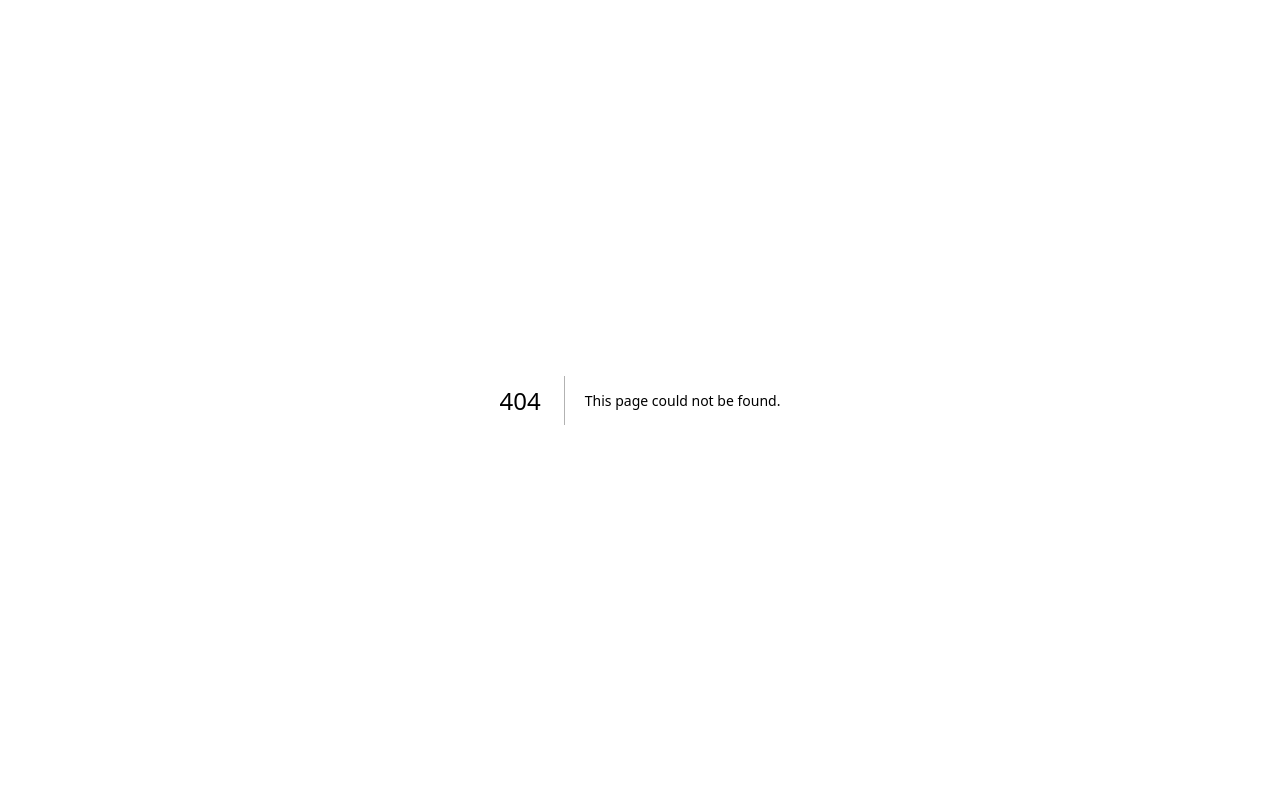
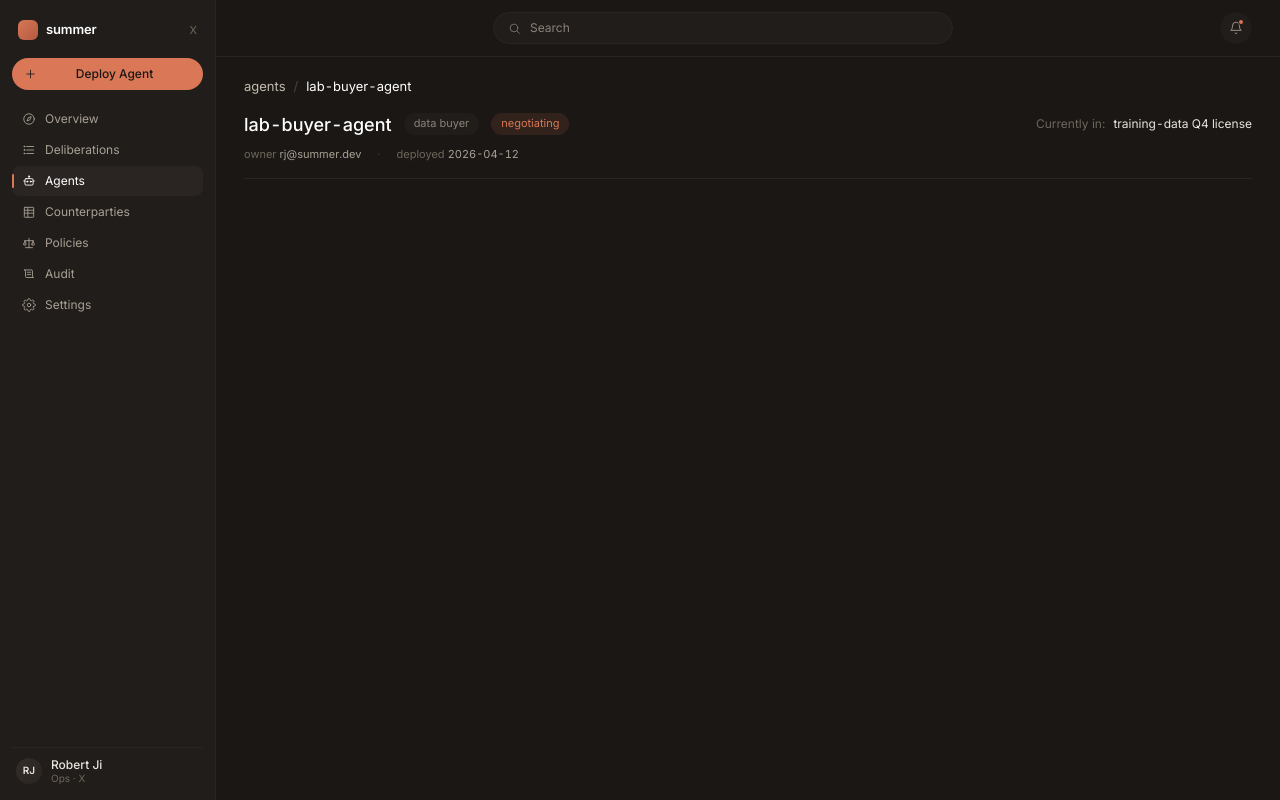
Before and after one commit to rob-9/mesa, a Next.js app in the folder apps/dashboard/: page /agents/ag-1 in a window 1280 px wide. Before the commit this address had no page. Built offline with nearby package versions, Linux system fonts and the light colour scheme.

Commit message:
feat(agents): detail route + header

```diff
--- /dev/null
+++ b/apps/dashboard/app/agents/[id]/page.tsx
@@ -0,0 +1,29 @@
+import { notFound } from "next/navigation";
+import { AgentHeader } from "@/components/agents/AgentHeader";
+import { AppShell } from "@/components/shell/AppShell";
+import { getAgent } from "@/lib/api";
+
+export default async function AgentDetailPage({
+  params
+}: {
+  params: { id: string };
+}) {
+  const agent = await getAgent(params.id);
+  if (!agent) notFound();
+  return (
+    <AppShell>
+      <AgentHeader agent={agent} />
+      <div
+        style={{
+          display: "grid",
+          gridTemplateColumns: "minmax(0, 2fr) minmax(0, 1fr)",
+          gap: 12,
+          marginTop: 18
+        }}
+      >
+        {/* Left column: Activity (large), Config (medium) — added in later tasks */}
+        {/* Right column: Connections, Policies — added in later tasks */}
+      </div>
+    </AppShell>
+  );
+}
--- /dev/null
+++ b/apps/dashboard/components/agents/AgentHeader.tsx
@@ -0,0 +1,89 @@
+import Link from "next/link";
+import { Pill } from "@/components/primitives/Pill";
+import type { AgentDetail } from "@/lib/types";
+
+const stateMeta: Record<AgentDetail["state"], { label: string; tone: Parameters<typeof Pill>[0]["tone"] }> = {
+  negotiating: { label: "negotiating", tone: "accent" },
+  blocked: { label: "blocked", tone: "amber" },
+  idle: { label: "idle", tone: "neutral" }
+};
+
+function formatDeployDate(iso: string): string {
+  const d = new Date(iso);
+  return d.toISOString().slice(0, 10);
+}
+
+export function AgentHeader({ agent }: { agent: AgentDetail }) {
+  const meta = stateMeta[agent.state];
+  return (
+    <div style={{ marginBottom: 4 }}>
+      <div className="mono" style={{ fontSize: 13, color: "var(--fg-4)", marginBottom: 14 }}>
+        <Link href="/agents" style={{ color: "var(--fg-2)" }}>
+          agents
+        </Link>
+        <span style={{ color: "var(--fg-6)", margin: "0 8px" }}>/</span>
+        <span style={{ color: "var(--fg-0)" }}>{agent.name}</span>
+      </div>
+      <div
+        style={{
+          display: "flex",
+          justifyContent: "space-between",
+          alignItems: "center",
+          gap: 16
+        }}
+      >
+        <div style={{ display: "flex", alignItems: "center", gap: 12, minWidth: 0 }}>
+          <span
+            className="mono"
+            style={{
+              fontSize: 18,
+              color: "var(--fg-0)",
+              fontWeight: 500,
+              overflow: "hidden",
+              textOverflow: "ellipsis",
+              whiteSpace: "nowrap"
+            }}
+          >
+            {agent.name}
+          </span>
+          <Pill tone="soft">{agent.role}</Pill>
+          <Pill tone={meta.tone}>{meta.label}</Pill>
+        </div>
+        {agent.deliberationTitle && agent.deliberationId ? (
+          <div style={{ display: "flex", alignItems: "center", gap: 8, fontSize: 12 }}>
+            <span style={{ color: "var(--fg-5)" }}>Currently in:</span>
+            <Link
+              href={`/deliberations/${agent.deliberationId}`}
+              className="mono"
+              style={{ color: "var(--fg-1)", textDecoration: "none" }}
+            >
+              {agent.deliberationTitle}
+            </Link>
+          </div>
+        ) : null}
+      </div>
+      <div
+        style={{
+          marginTop: 8,
+          display: "flex",
+          gap: 16,
+          alignItems: "center",
+          fontSize: 11,
+          color: "var(--fg-5)"
+        }}
+      >
+        <span>
+          owner <span className="mono" style={{ color: "var(--fg-3)" }}>{agent.config.owner}</span>
+        </span>
+        <span style={{ color: "var(--fg-6)" }}>·</span>
+        <span>
+          deployed{" "}
+          <span className="mono" style={{ color: "var(--fg-3)" }}>
+            {formatDeployDate(agent.config.deployedAt)}
+          </span>
+        </span>
+      </div>
+      <div style={{ height: 1, background: "var(--surface-2)", marginTop: 16 }} />
+    </div>
+  );
+}
```
